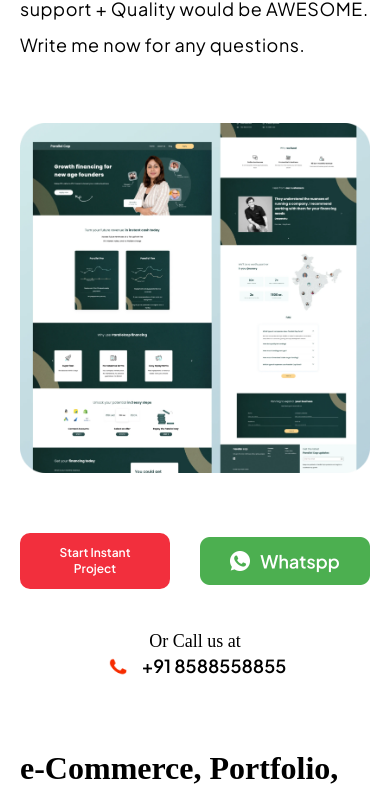
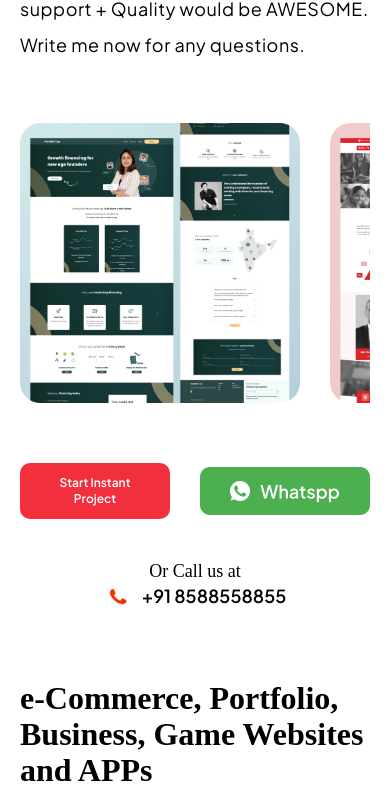
Before and after one commit to rs123456raushan/pieweb, a React (Create React App) app: page / in a window 390 px wide. Shown: the part 2999-3789 px from the top of the page. Built offline with nearby package versions, Linux system fonts and the light colour scheme; a web font is replaced by a local one.

Commit message:
changes design implementation in technologies and project section

```diff
--- a/src/index.css
+++ b/src/index.css
@@ -798,9 +798,7 @@
   }
 
   .technologiesWrapper .technologies {
-    display: flex;
-    overflow-x: auto;
-    padding-bottom: 20px;
+    grid-template-columns: repeat(3, 1fr);
   }
 
   .formWrapper .formRight,
@@ -866,8 +864,7 @@
   }
 
   .projectWrapper .projectMiddle {
-    display: flex;
-    overflow-x: auto;
+    grid-template-columns: repeat(2, 1fr);
   }
 
   .technologiesWrapper .technologies div {
@@ -898,6 +895,10 @@
 
   .heroLeft > span {
     margin-top: 15px;
+  }
+
+  .technologiesWrapper .technologies {
+    grid-template-columns: repeat(2, 1fr);
   }
 
   .reviewsWrapper .reviewsLowerUpper .reviewsLowerRight p {
@@ -935,6 +936,25 @@
 
   .experienceWrapper .experienceRight h6 {
     font-size: 22px;
+  }
+
+  .projectWrapper .projectMiddle {
+    display: flex;
+    overflow-x: scroll;
+  }
+
+  .projectWrapper .projectMiddle img {
+    width: 80%;
+  }
+
+  .technologiesWrapper .technologies {
+    display: flex;
+    overflow-x: scroll;
+    padding-bottom: 20px;
+  }
+
+  .technologiesWrapper .technologies div {
+    box-shadow: 0px 6px 16px 0px var(--box-shadow-color);
   }
 
   .technologiesWrapper .technologies div img {
```
